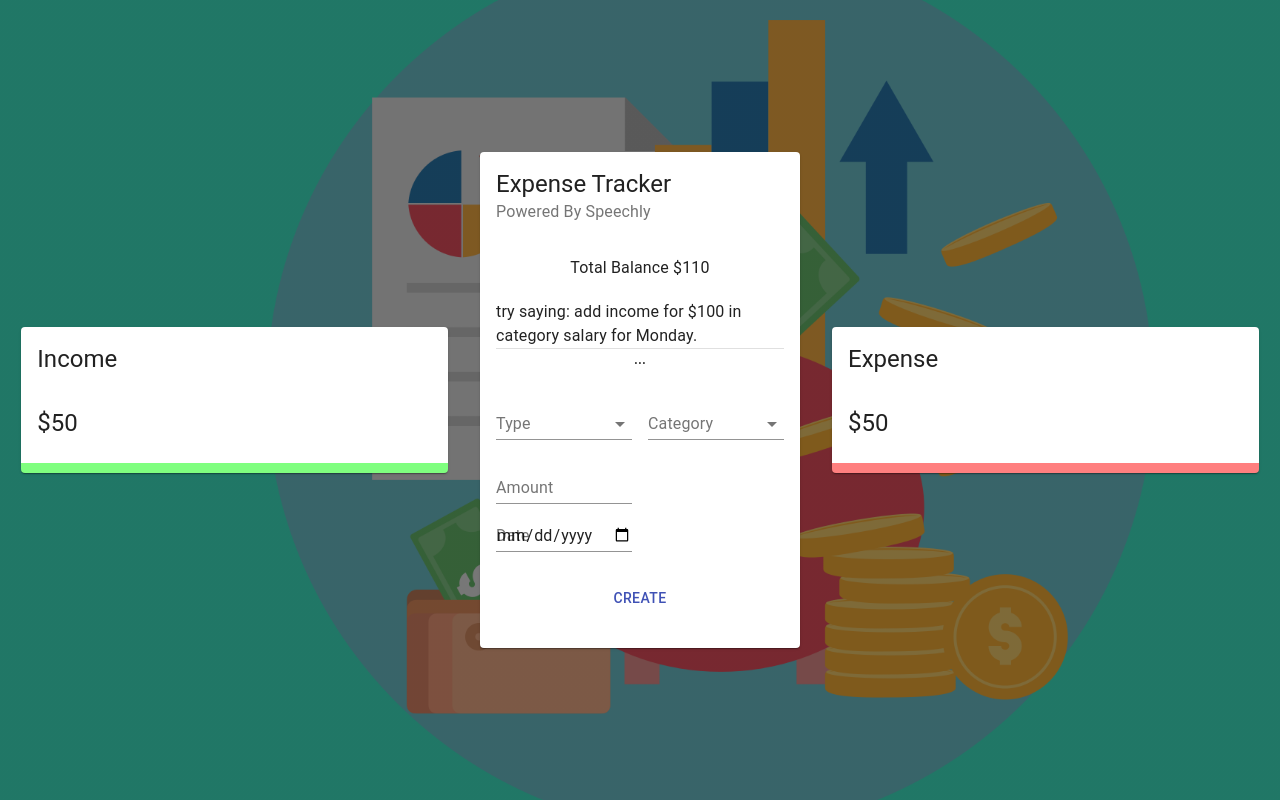
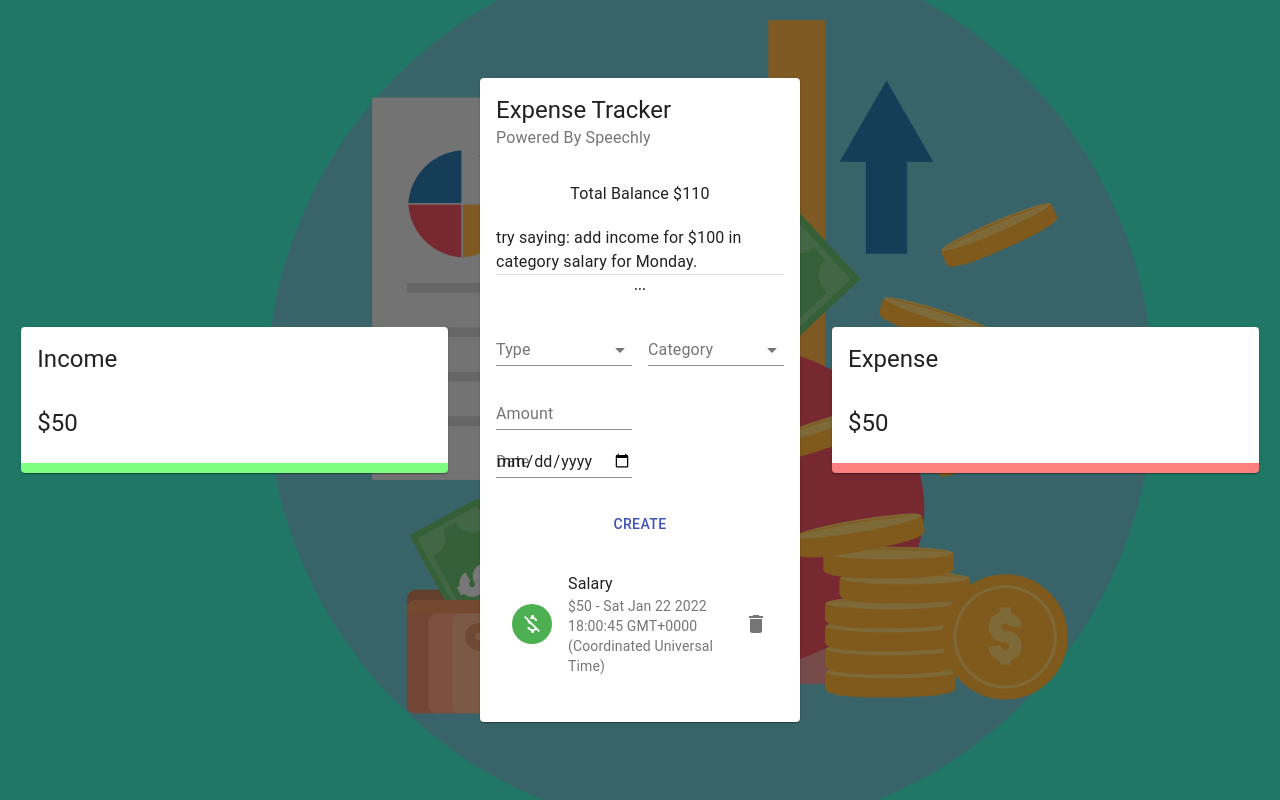
Before and after one commit to NathanielMention/budget-tracker, a React (Create React App) app: page / in a window 1280 px wide. Built offline with nearby package versions, Linux system fonts and the light colour scheme.

Commit message:
add list component/styles

```diff
--- /dev/null
+++ b/src/components/main/list/list.jsx
@@ -0,0 +1,59 @@
+import React from "react";
+import {
+  List as MUIList,
+  ListItem,
+  ListItemAvatar,
+  Avatar,
+  ListItemText,
+  ListItemSecondaryAction,
+  IconButton,
+  Slide,
+} from "@material-ui/core";
+import { Delete, MoneyOff } from "@material-ui/icons";
+import makeStyles from "./styles";
+
+const list = () => {
+  const classes = makeStyles();
+  //   mock transaction
+  const transactions = [
+    { id: 1, type: "Income", category: "Salary", amount: 50, date: new Date() },
+  ];
+  return (
+    <MUIList dense={false} className={classes.list}>
+      {transactions.map((transaction) => (
+        <Slide
+          direction="down"
+          in
+          mountOnEnter
+          unmountOnExit
+          key={transaction.id}
+        >
+          <ListItem>
+            <ListItemAvatar>
+              <Avatar
+                className={
+                  transaction.type === "Income"
+                    ? classes.avatarIncome
+                    : classes.avatarExpense
+                }
+              >
+                <MoneyOff />
+              </Avatar>
+            </ListItemAvatar>
+            <ListItemText
+              primary={transaction.category}
+              secondary={`$${transaction.amount} - ${transaction.date}`}
+            />
+            <ListItemSecondaryAction>
+              <IconButton edge="end" aria-label="delete" onClick={""}>
+                <Delete />
+              </IconButton>
+            </ListItemSecondaryAction>
+          </ListItem>
+        </Slide>
+      ))}
+    </MUIList>
+  );
+};
+
+export default list;
--- /dev/null
+++ b/src/components/main/list/styles.js
@@ -0,0 +1,17 @@
+import { makeStyles } from "@material-ui/core/styles";
+import { red, green } from "@material-ui/core/colors";
+
+export default makeStyles((theme) => ({
+  avatarIncome: {
+    color: "#fff",
+    backgroundColor: green[500],
+  },
+  avatarExpense: {
+    color: theme.palette.getContrastText(red[500]),
+    backgroundColor: red[500],
+  },
+  list: {
+    maxHeight: "150px",
+    overflow: "auto",
+  },
+}));
--- a/src/components/main/main.jsx
+++ b/src/components/main/main.jsx
@@ -9,6 +9,7 @@ import {
 } from "@material-ui/core";
 import Form from "./form/form";
 import makeStyles from "./styles";
+import List from "./list/list";
 
 const main = () => {
   const classes = makeStyles();
@@ -32,7 +33,7 @@ const main = () => {
       <CardContent className={classes.cartContent}>
         <Grid container spaceing={2}>
           <Grid item xs={12}>
-            {/* list */}
+            <List />
           </Grid>
         </Grid>
       </CardContent>
```
